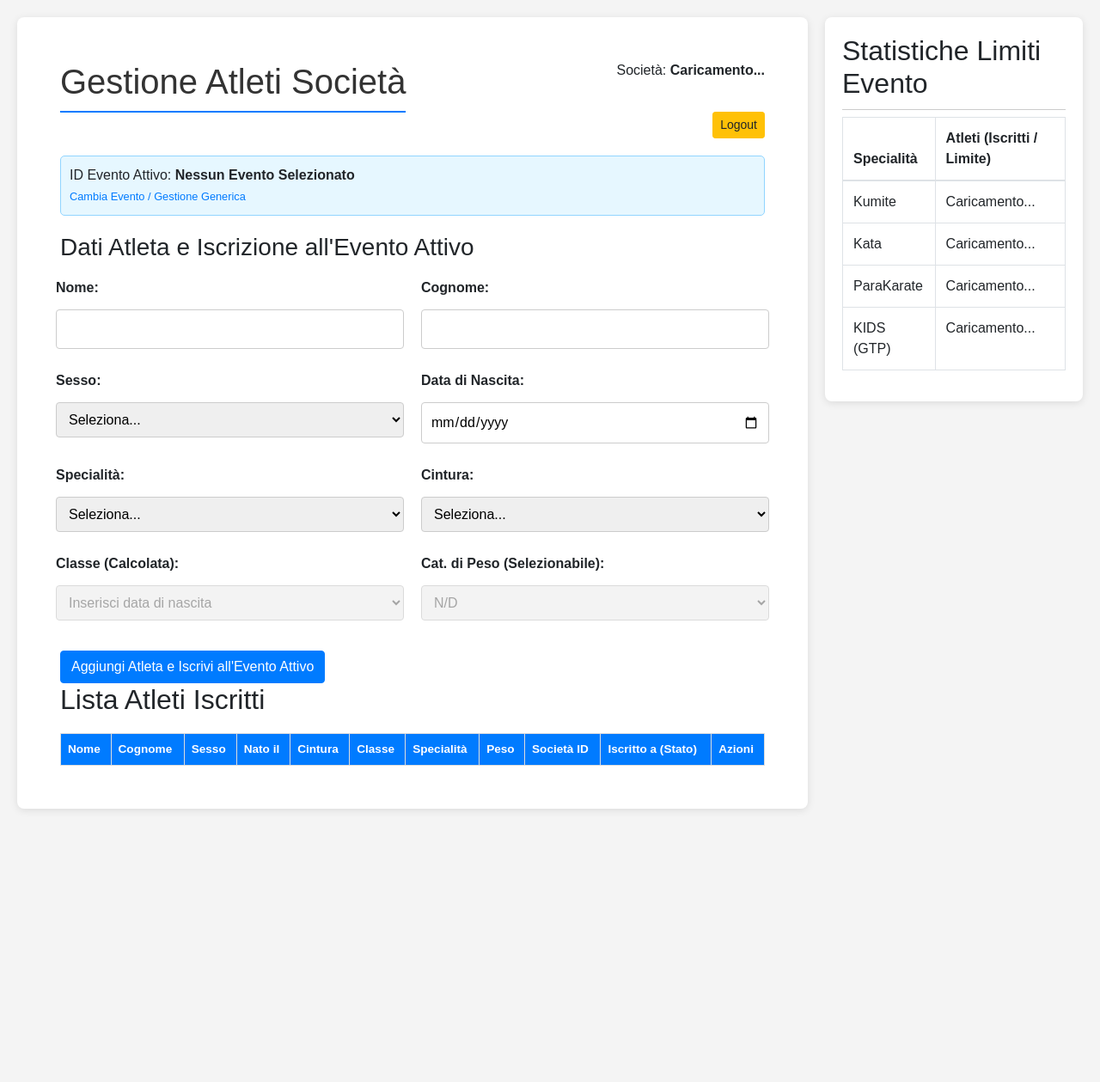
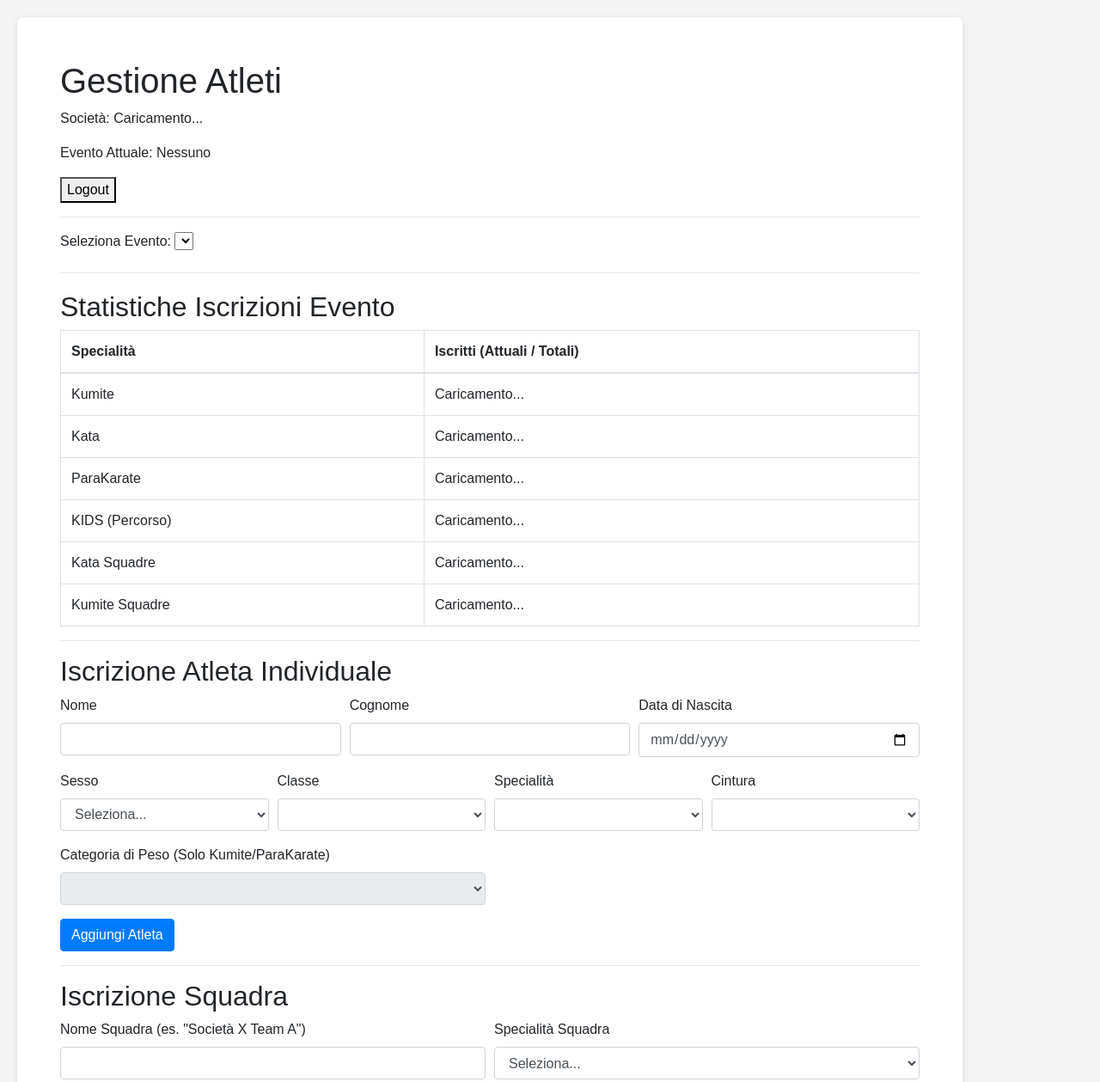
Before and after one commit to Garekrt/provaperpiueventi, a plain HTML site: page index.html in a window 1280 px wide. Shown: the top 1259 px of the page at 86% size. Before the commit the page ends 961 px from the top, so only its background shows below. Drawn offline with nearby package versions, Linux system fonts and the light colour scheme.

Commit message:
Update index.html

```diff
--- a/index.html
+++ b/index.html
@@ -5,7 +5,7 @@
     <meta charset="UTF-8">
     <meta name="viewport" content="width=device-width, initial-scale=1.0">
     <meta http-equiv="X-UA-Compatible" content="IE=edge" />
-    <title>Modulo Iscrizione Atleti</title>
+    <title>Modulo di Iscrizione Atleti</title>
     <link rel="stylesheet" href="https://cdn.jsdelivr.net/npm/bootstrap@4.0.0/dist/css/bootstrap.min.css"
         integrity="sha384-Gn5384xqQ1aoWXA+058RXPxPg6fy4IWvTNh0E263XmFcJlSAwiGgFAW/dAiS6JXm" crossorigin="anonymous" />
     <style>
@@ -27,262 +27,198 @@
             margin-right: 20px;
         }
 
-        h1 {
-            color: #333;
-            border-bottom: 2px solid #007bff;
-            padding-bottom: 10px;
-            margin-bottom: 30px;
-        }
-
-        label {
-            display: block;
-            margin-top: 10px;
-            font-weight: bold;
-        }
-
-        input[type="text"],
-        input[type="date"],
-        input[type="number"],
-        select {
-            width: 100%;
-            padding: 10px;
-            margin-top: 5px;
-            border: 1px solid #ccc;
-            border-radius: 4px;
-            box-sizing: border-box;
-        }
-
-        .form-row {
-            display: flex;
-            gap: 20px;
-            margin-bottom: 15px;
-        }
-
-        .form-row>div {
-            flex: 1;
-        }
-        /* Fix per i form-group interni alla sezione limiti */
-        #adminLimitsConfig .form-group {
-             flex: 1 1 23%;
-        }
-
-        button.btn {
+        /* Stili aggiuntivi se necessario */
+        .stats-container {
             margin-top: 20px;
-        }
-
-        #athleteTable {
-            width: 100%;
-            border-collapse: collapse;
-            margin-top: 20px;
-        }
-
-        #athleteTable th,
-        #athleteTable td {
-            border: 1px solid #ddd;
-            padding: 8px;
-            text-align: left;
-            font-size: 0.85em;
-        }
-
-        #athleteTable th {
-            background-color: #007bff;
-            color: white;
-        }
-
-        .stats-container {
-            width: 300px;
-            background: white;
-            padding: 20px;
-            border-radius: 8px;
-            box-shadow: 0 2px 10px rgba(0, 0, 0, 0.1);
-            position: sticky;
-            top: 20px;
-        }
-
-        .stats-container h2 {
-            border-bottom: 1px solid #ccc;
-            padding-bottom: 10px;
-        }
-
-        .btn-sm.mb-1, .btn-sm.mt-1 {
-            width: 100%;
-            display: block;
-            margin-top: 5px !important;
         }
     </style>
 </head>
 
 <body>
     <div class="form-container">
-        <div style="display: flex; justify-content: space-between; align-items: center; margin-bottom: 20px;">
-            <h1>Gestione Atleti Società</h1>
-            <div style="text-align: right;">
-                <p>Società: <strong id="societyNameDisplay">Caricamento...</strong></p>
-                <button onclick="signOut()" class="btn btn-warning btn-sm">Logout</button>
-            </div>
+        <h1>Gestione Atleti</h1>
+        <p>Società: <span id="societyNameDisplay">Caricamento...</span></p>
+        <p>Evento Attuale: <span id="currentEventDisplay">Nessuno</span></p>
+        <button onclick="signOut()">Logout</button>
+        <hr>
+
+        <label for="eventSelector">Seleziona Evento:</label>
+        <select id="eventSelector" onchange="window.location.href = 'index.html?event_id=' + this.value;">
+            </select>
+        <hr>
+
+        <div class="stats-container">
+            <h2>Statistiche Iscrizioni Evento</h2>
+            <table class="table table-bordered">
+                <thead>
+                    <tr>
+                        <th>Specialità</th>
+                        <th>Iscritti (Attuali / Totali)</th>
+                    </tr>
+                </thead>
+                <tbody>
+                    <tr>
+                        <td>Kumite</td>
+                        <td id="KumiteAthleteCountDisplay">Caricamento...</td>
+                    </tr>
+                    <tr>
+                        <td>Kata</td>
+                        <td id="KataAthleteCountDisplay">Caricamento...</td>
+                    </tr>
+                    <tr>
+                        <td>ParaKarate</td>
+                        <td id="ParaKarateAthleteCountDisplay">Caricamento...</td>
+                    </tr>
+                    <tr>
+                        <td>KIDS (Percorso)</td>
+                        <td id="KIDSAthleteCountDisplay">Caricamento...</td>
+                    </tr>
+                    <tr>
+                        <td>Kata Squadre</td>
+                        <td id="KataSquadreAthleteCountDisplay">Caricamento...</td>
+                    </tr>
+                    <tr>
+                        <td>Kumite Squadre</td>
+                        <td id="KumiteSquadreAthleteCountDisplay">Caricamento...</td>
+                    </tr>
+                </tbody>
+            </table>
         </div>
+        <hr>
 
-        <div style="padding: 10px; background-color: #e6f7ff; border: 1px solid #91d5ff; border-radius: 5px; margin-bottom: 20px;">
-            <p style="margin: 0;">ID Evento Attivo: <strong><span id="currentEventDisplay">Nessun Evento Selezionato</span></strong></p>
-            <small><a href="event_selector.html">Cambia Evento / Gestione Generica</a></small>
-        </div>
-
-
-        <div id="adminEventCreation" style="display:none; background-color: #fff3cd; padding: 20px; border-radius: 5px; margin-bottom: 30px; border: 1px dashed #DC3545;">
-            <h3 style="color: #DC3545;">[ADMIN MODE] Crea Nuovo Evento</h3>
-            <p style="font-size: 0.8em; color: #DC3545;">ID Società Organizzatrice Admin: <span id="adminSocietyIdDisplay">Caricamento...</span></p>
-            <form id="eventForm">
-                <div class="form-row">
-                    <div>
-                        <label for="eventName">Nome Evento:</label>
-                        <input type="text" id="eventName" name="eventName" required>
-                    </div>
-                    <div>
-                        <label for="eventDate">Data Evento:</label>
-                        <input type="date" id="eventDate" name="eventDate" required>
-                    </div>
+        <h2>Iscrizione Atleta Individuale</h2>
+        <form id="athleteForm">
+            <div class="form-row">
+                <div class="form-group col-md-4">
+                    <label for="firstName">Nome</label>
+                    <input type="text" class="form-control" id="firstName" required>
                 </div>
-                <div class="form-row">
-                    <div>
-                        <label for="eventLocation">Luogo:</label>
-                        <input type="text" id="eventLocation" name="eventLocation" required>
-                    </div>
-                    <div>
-                        <label for="eventFee">Quota Iscrizione (€):</label>
-                        <input type="number" id="eventFee" name="eventFee" value="0" min="0">
-                    </div>
+                <div class="form-group col-md-4">
+                    <label for="lastName">Cognome</label>
+                    <input type="text" class="form-control" id="lastName" required>
                 </div>
-                <label for="eventDescription">Descrizione (Opzionale):</label>
-                <input type="text" id="eventDescription" name="eventDescription">
-
-                <button type="button" onclick="handleCreateEvent()" class="btn btn-danger">Crea Evento</button>
-            </form>
-        </div>
-
-        <div id="adminLimitsConfig" style="display:none; background-color: #d4edda; padding: 20px; border-radius: 5px; margin-bottom: 30px; border: 1px dashed #155724;">
-            <h3 style="color: #155724;">[ADMIN MODE] Limiti per Evento ID: <span id="limitsEventId"></span></h3>
-            <p style="font-size: 0.9em;">Imposta il numero massimo di atleti per specialità per l'evento attivo.</p>
-            <div id="limitInputs" class="form-row">
-                </div>
-            <button type="button" onclick="saveEventLimits()" class="btn btn-success">Salva Limiti Evento</button>
-        </div>
-        <form id="athleteForm">
-            <h3>Dati Atleta e Iscrizione all'Evento Attivo</h3>
-             <div class="form-row">
-                <div>
-                    <label for="firstName">Nome:</label>
-                    <input type="text" id="firstName" required>
-                </div>
-                <div>
-                    <label for="lastName">Cognome:</label>
-                    <input type="text" id="lastName" required>
+                <div class="form-group col-md-4">
+                    <label for="birthdate">Data di Nascita</label>
+                    <input type="date" class="form-control" id="birthdate" required>
                 </div>
             </div>
             <div class="form-row">
-                <div>
-                    <label for="gender">Sesso:</label>
-                    <select id="gender" required>
+                <div class="form-group col-md-3">
+                    <label for="gender">Sesso</label>
+                    <select id="gender" class="form-control" required>
                         <option value="">Seleziona...</option>
-                        <option value="M">Maschio</option>
-                        <option value="F">Femmina</option>
+                        <option value="Maschio">Maschio</option>
+                        <option value="Femmina">Femmina</option>
                     </select>
                 </div>
-                <div>
-                    <label for="birthdate">Data di Nascita:</label>
-                    <input type="date" id="birthdate" required>
+                <div class="form-group col-md-3">
+                    <label for="classe">Classe</label>
+                    <select id="classe" class="form-control" required>
+                        </select>
                 </div>
-            </div>
-
-            <div class="form-row">
-                <div>
-                    <label for="specialty">Specialità:</label>
-                    <select id="specialty" required>
-                        <option value="">Seleziona...</option>
-                    </select>
+                <div class="form-group col-md-3">
+                    <label for="specialty">Specialità</label>
+                    <select id="specialty" class="form-control" required>
+                        </select>
                 </div>
-                <div>
-                    <label for="belt">Cintura:</label>
-                    <select id="belt" required>
-                        <option value="">Seleziona...</option>
-                        <option value="Bianca">Bianca</option>
-                        <option value="Gialla">Gialla</option>
-                        <option value="Arancio">Arancio</option>
-                        <option value="Verde">Verde</option>
-                        <option value="Blu">Blu</option>
-                        <option value="Marrone">Marrone</option>
-                        <option value="Nera">Nera</option>
-                    </select>
+                <div class="form-group col-md-3">
+                    <label for="belt">Cintura</label>
+                    <select id="belt" class="form-control" required>
+                        </select>
                 </div>
             </div>
             <div class="form-row">
-                <div>
-                    <label for="classe">Classe (Calcolata):</label>
-                    <select id="classe" disabled>
-                        <option value="">Inserisci data di nascita</option>
-                    </select>
+                 <div class="form-group col-md-6">
+                    <label for="weightCategory">Categoria di Peso (Solo Kumite/ParaKarate)</label>
+                    <select id="weightCategory" class="form-control" disabled>
+                        </select>
                 </div>
-                <div>
-                    <label for="weightCategory">Cat. di Peso (Selezionabile):</label>
-                    <select id="weightCategory" disabled>
-                        <option value="">N/D</option>
+            </div>
+            <button type="submit" class="btn btn-primary">Aggiungi Atleta</button>
+        </form>
+        <hr>
+
+        <h2>Iscrizione Squadra</h2>
+        <form id="teamForm">
+            <div class="form-row">
+                <div class="form-group col-md-6">
+                    <label for="teamName">Nome Squadra (es. "Società X Team A")</label>
+                    <input type="text" class="form-control" id="teamName" required>
+                </div>
+                <div class="form-group col-md-6">
+                    <label for="teamSpecialty">Specialità Squadra</label>
+                    <select id="teamSpecialty" class="form-control" required>
+                        <option value="">Seleziona...</option>
+                        <option value="Kata Squadre">Kata Squadre</option>
+                        <option value="Kumite Squadre">Kumite Squadre</option>
                     </select>
                 </div>
             </div>
 
-            <button type="submit" class="btn btn-primary">Aggiungi Atleta e Iscrivi all'Evento Attivo</button>
+            <div class="form-group">
+                <label for="teamMembers">Membri della Squadra (max 5, min 3 - separati da virgola)</label>
+                <textarea class="form-control" id="teamMembers" rows="3" placeholder="Nome Cognome Atleta 1, Nome Cognome Atleta 2, Nome Cognome Atleta 3, ... (Max 5)" required></textarea>
+            </div>
+
+            <div class="form-row">
+                <div class="form-group col-md-4">
+                    <label for="teamClasse">Classe (Categoria)</label>
+                    <select id="teamClasse" class="form-control" required>
+                        <option value="">Seleziona...</option>
+                        <option value="Esordienti">Esordienti</option>
+                        <option value="Cadetti">Cadetti</option>
+                        <option value="Juniores">Juniores</option>
+                        <option value="Seniores">Seniores</option>
+                    </select>
+                </div>
+                <div class="form-group col-md-4">
+                    <label for="teamBelt">Cintura Squadra</label>
+                    <select id="teamBelt" class="form-control" required>
+                        <option value="Marrone-Nera">Marrone/Nera</option>
+                        <option value="Blu-Marrone">Blu/Marrone</option>
+                    </select>
+                </div>
+                 <div class="form-group col-md-4">
+                    <label for="teamGender">Genere</label>
+                    <select id="teamGender" class="form-control" required>
+                        <option value="Maschio">Maschile</option>
+                        <option value="Femmina">Femminile</option>
+                        <option value="Misto">Misto</option>
+                    </select>
+                </div>
+            </div>
+
+            <button type="submit" class="btn btn-primary">Iscrivi Squadra</button>
         </form>
+        <hr>
 
 
-        <h2>Lista Atleti Iscritti</h2>
-        <table id="athleteTable">
+        <h2>Atleti Iscritti all'Evento</h2>
+        <table class="table table-striped">
             <thead>
                 <tr>
                     <th>Nome</th>
-                    <th>Cognome</th>
+                    <th>Cognome/Tipo</th>
                     <th>Sesso</th>
-                    <th>Nato il</th>
+                    <th>Data Nascita/N/A</th>
                     <th>Cintura</th>
                     <th>Classe</th>
                     <th>Specialità</th>
-                    <th>Peso</th>
-                    <th>Società ID</th>
-                    <th>Iscritto a (Stato)</th>
+                    <th>Peso/Membri</th> <th>ID Società</th>
+                    <th>Stato Iscrizione</th>
                     <th>Azioni</th>
                 </tr>
             </thead>
             <tbody id="athleteList">
                 </tbody>
         </table>
-    </div>
 
-    <div class="stats-container">
-        <h2>Statistiche Limiti Evento</h2>
-        <table class="table table-bordered">
-            <thead>
-                <tr>
-                    <th>Specialità</th>
-                    <th>Atleti (Iscritti / Limite)</th>
-                </tr>
-            </thead>
-            <tbody>
-                <tr>
-                    <td>Kumite</td>
-                    <td id="KumiteAthleteCountDisplay">Caricamento...</td>
-                </tr>
-                <tr>
-                    <td>Kata</td>
-                    <td id="KataAthleteCountDisplay">Caricamento...</td>
-                </tr>
-                <tr>
-                    <td>ParaKarate</td>
-                    <td id="ParaKarateAthleteCountDisplay">Caricamento...</td>
-                </tr>
-                <tr>
-                    <td>KIDS (GTP)</td>
-                    <td id="KIDSAthleteCountDisplay">Caricamento...</td>
-                </tr>
-            </tbody>
-        </table>
+        <div id="adminEventCreation" style="display:none;">
+            </div>
+
+        <div id="adminLimitsConfig" style="display:none;">
+            </div>
+
     </div>
 
     <script src="https://cdn.jsdelivr.net/npm/@supabase/supabase-js@2"></script>
@@ -299,5 +235,4 @@
         checkAuth();
     </script>
 </body>
-
 </html>
```
